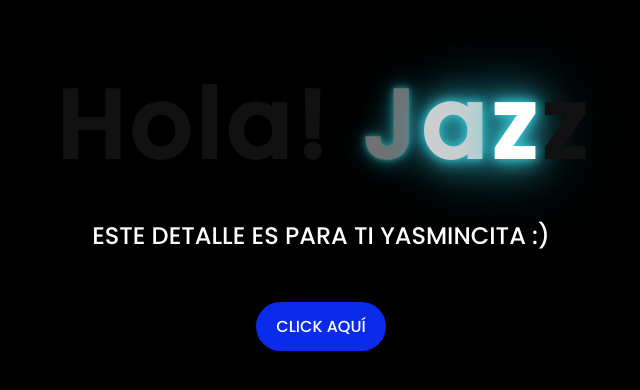
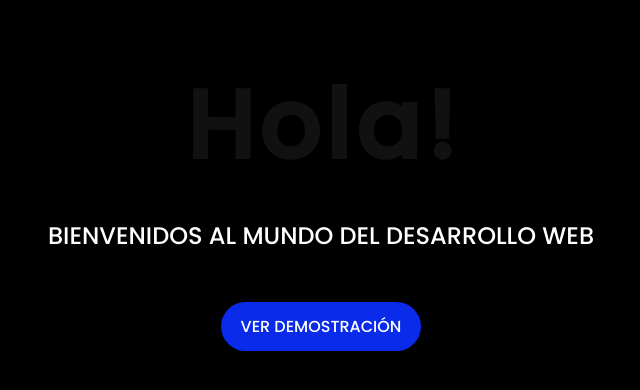
Before and after one commit to MarckPeV/FlowerWeb, a plain HTML site: page index.html in a window 1280 px wide. Shown: the part 194-584 px from the top of the page, without its empty margins (319-959 px from the left). Drawn offline with Linux system fonts and the light colour scheme.

Commit message:
[ADD]
modificacion demostración

```diff
--- a/index.html
+++ b/index.html
@@ -7,7 +7,7 @@
     <meta name="viewport" content="width=device-width, initial-scale=1.0">
     <link rel="stylesheet" href="css/style.css">
     <link rel="icon" href="img/flowers.png" type="image/x-icon">
-    <title>Flowers</title>
+    <title>Demostración Web</title>
 </head>
 
 <body>
@@ -17,20 +17,17 @@
         <span>l</span>
         <span>a</span>
         <span>!</span>
-        <span>&nbsp;</span>
-        <span>J</span>
-        <span>a</span>
-        <span>z</span>
-        <span>z</span>
     </div>
 
     <div class="description">
-        <span>ESTE DETALLE ES PARA TI YASMINCITA :)</span>
+        <span>BIENVENIDOS AL MUNDO DEL DESARROLLO WEB</span>
     </div>
 
     <div class="button">
         <button class="botones">
-            <a href="flower.html" style="color: #fff;">CLICK AQUÍ</a>
+            <a href="flower.html" style="color: #fff;">
+                VER DEMOSTRACIÓN
+            </a>
         </button>
     </div>
 </body>
```
Also changed, not shown: flower.html (+5 -6 lines).
